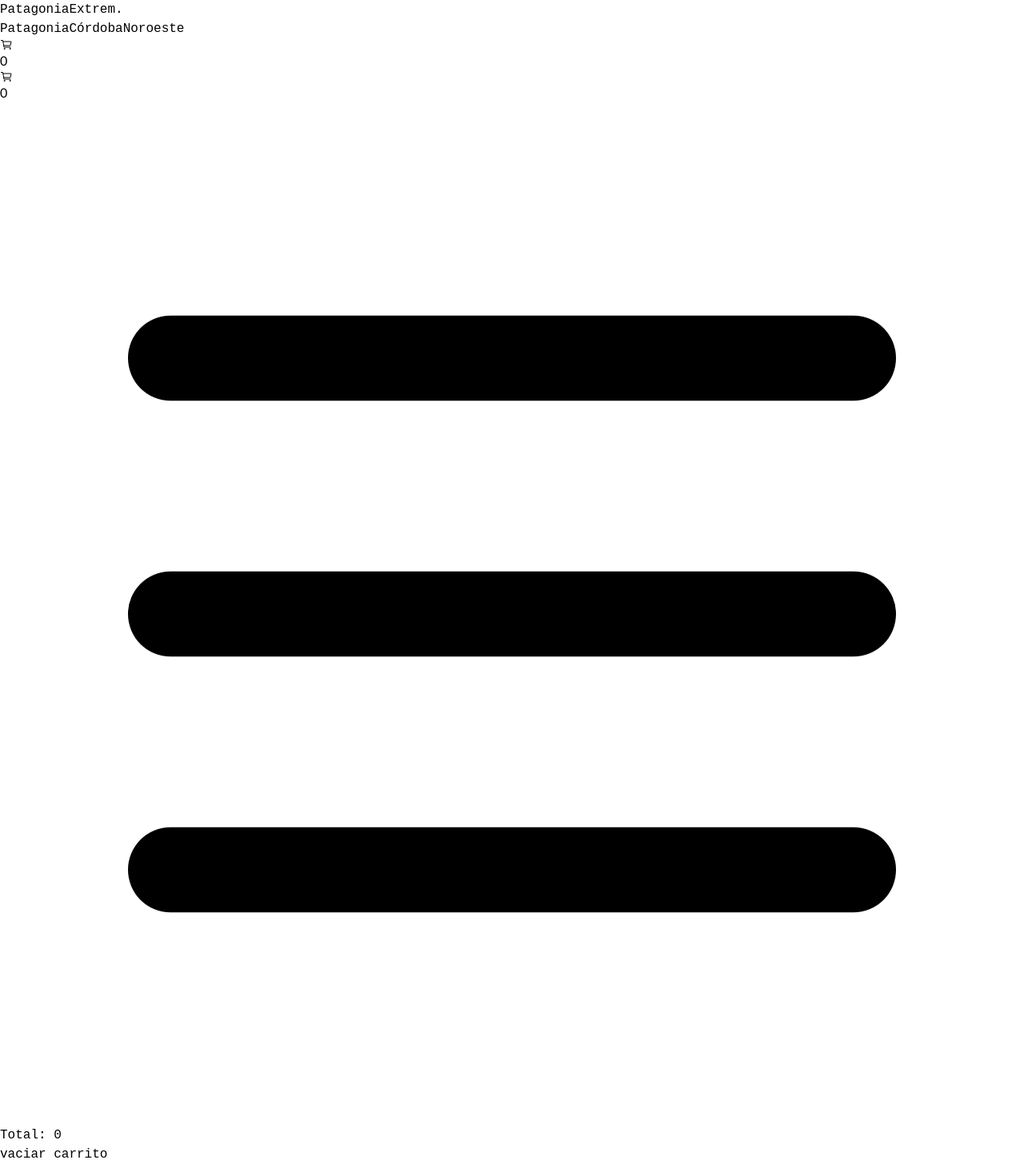
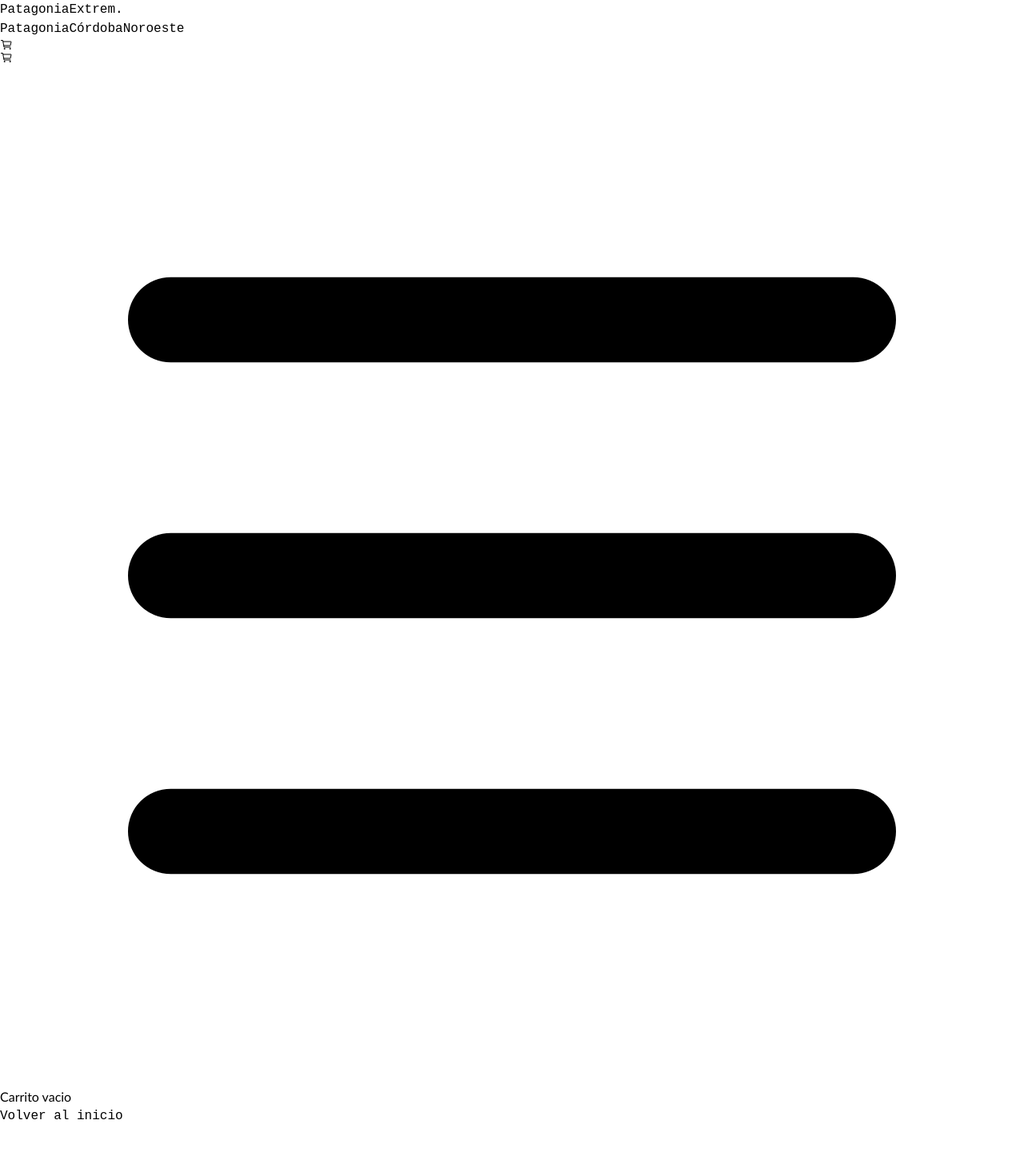
Before and after one commit to cmanente89/patagoniaextrem-v2, a React (Vite) app: page /cart in a window 1280 px wide. Shown: the whole page at 80% size. After the commit the page ends 1408 px from the top, so only its background shows below. Built offline with nearby package versions, Linux system fonts and the light colour scheme.

Commit message:
técnicas de rendering y local storage

```diff
--- a/src/components/Cart/Cart.jsx
+++ b/src/components/Cart/Cart.jsx
@@ -1,11 +1,26 @@
 import React from 'react'
 import { useContext } from 'react'
 import { CartContext } from '../../context/CartContext'
+import { Link } from 'react-router-dom'
 
 
 const Cart = () => {
 
     const { cart, totalPrice, deleteProductById, deleteCart } = useContext(CartContext)
+
+    //early return o retorno temprano
+
+    //! armar en un componenten distinto esto de abajo
+
+    if (cart.length === 0) {
+        return (
+            <div>
+                <h2>Carrito vacio</h2>
+                <Link to="/">Volver al inicio</Link>
+            </div>
+
+        )
+    }
     return (
         <div>
             <ul>
--- a/src/components/ItemDetailContainer/ItemDetail.jsx
+++ b/src/components/ItemDetailContainer/ItemDetail.jsx
@@ -1,6 +1,7 @@
 import ItemCount from "../ItemCount/ItemCount"
 import { useState, useContext } from "react"
 import { CartContext } from "../../context/CartContext.jsx";
+import { Link } from "react-router-dom";
 
 const ItemDetail = ({ product }) => {
 
@@ -15,12 +16,21 @@ const ItemDetail = ({ product }) => {
 
   const secondaryImages = product?.image?.filter((image, index) => index !== 1) || [];
 
-  const { addProduct } =useContext(CartContext)
+  //rendering condicional, con un estado que controla si se muestra o no el componente ItemCount:
+  const [showItemCount, setShowItemCount] = useState(true)
 
-  const addProductInCart = (count) =>{
-    const productCart = { ...product, quantity: count}
+
+
+  const { addProduct } = useContext(CartContext)
+
+  //producto que se añade al carrito
+
+  const addProductInCart = (count) => {
+    const productCart = { ...product, quantity: count }
 
     addProduct(productCart)
+    // cambiamos el estado y se deja de mostrar ItemCount
+    setShowItemCount(false)
 
   }
   return (
@@ -31,9 +41,9 @@ const ItemDetail = ({ product }) => {
         <div className="images-detail-container">
           <div className="secondary-images">
             {
-              secondaryImages.map((image)=>(
+              secondaryImages.map((image) => (
                 //ver de hacerlo con el evento "onMouseEnter" con algun delay
-                <img src={image} key={image} onClick={()=>setMainImage(image)} />
+                <img src={image} key={image} onClick={() => setMainImage(image)} />
               ))
             }
           </div>
@@ -46,7 +56,15 @@ const ItemDetail = ({ product }) => {
           <h2 className="title-detail">{product.name}</h2>
           <p className="text-detail">{product.description}</p>
           <p className="text-detail">Precio: ${product.price}</p>
+
+          {
+            showItemCount === true ? (
               <ItemCount capacity={product.capacity} addProductInCart={addProductInCart} />
+
+            ) : (
+              <Link to="/cart">Terminar mi compra</Link>
+            )
+          }
         </div>
       </div>
     </>
--- a/src/components/NavBar/CartWidget.jsx
+++ b/src/components/NavBar/CartWidget.jsx
@@ -7,12 +7,17 @@ import { Link } from "react-router-dom";
 
 const CartWidget = () => {
 
-  const { totalQuantity} = useContext(CartContext)
+  const { totalQuantity } = useContext(CartContext)
+
+  //rendering condicional
+
+  let quantity = totalQuantity()
+
 
   return (
     <Link to="/cart" className="flex flex-row space-x-3">
       <IoCartOutline className="text-3xl" />
-      <p className="text-3xl">{ totalQuantity() }</p>
+      <p className="text-3xl">{quantity !== 0 && quantity}</p>
 
     </Link>
   )
--- a/src/context/CartContext.jsx
+++ b/src/context/CartContext.jsx
@@ -1,9 +1,16 @@
-import { createContext, useState } from "react";
+import { createContext, useState, useEffect } from "react";
 
 const CartContext = createContext();
 
 const CartProvider = ({ children }) => {
-    const [cart, setCart] = useState([])
+    const cartLocalStorage = JSON.parse(localStorage.getItem("cart-ecommerce"))
+    const [cart, setCart] = useState(cartLocalStorage ? cartLocalStorage : [])
+
+    useEffect(() => {
+        localStorage.setItem("cart-ecommerce", JSON.stringify(cart))
+    }, [cart])
+
+
 
     const addProduct = (newProduct) => {
         const index = cart.findIndex((productCart) => productCart.id === newProduct.id)
```
Lines whose indentation alone changed are shown as unchanged.
